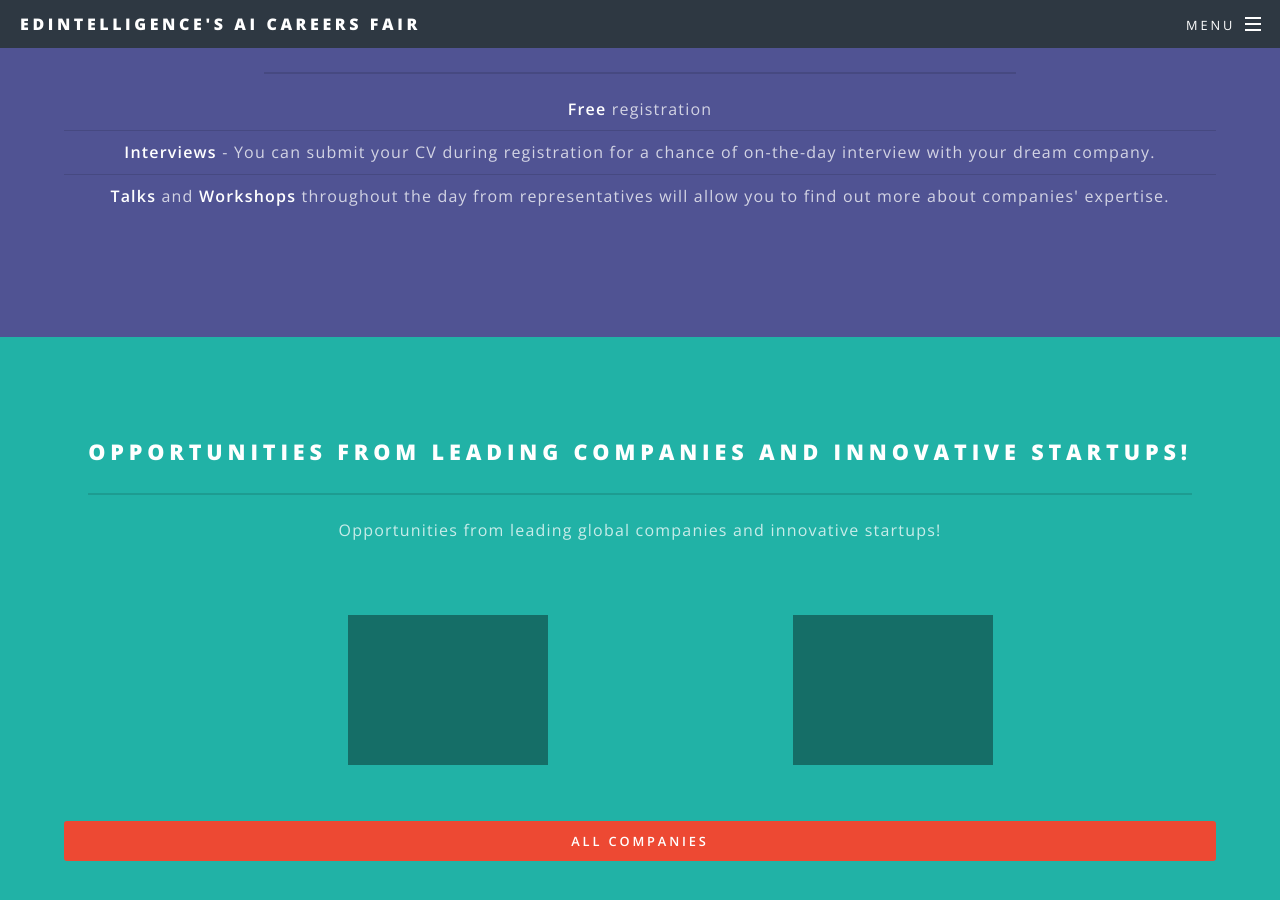
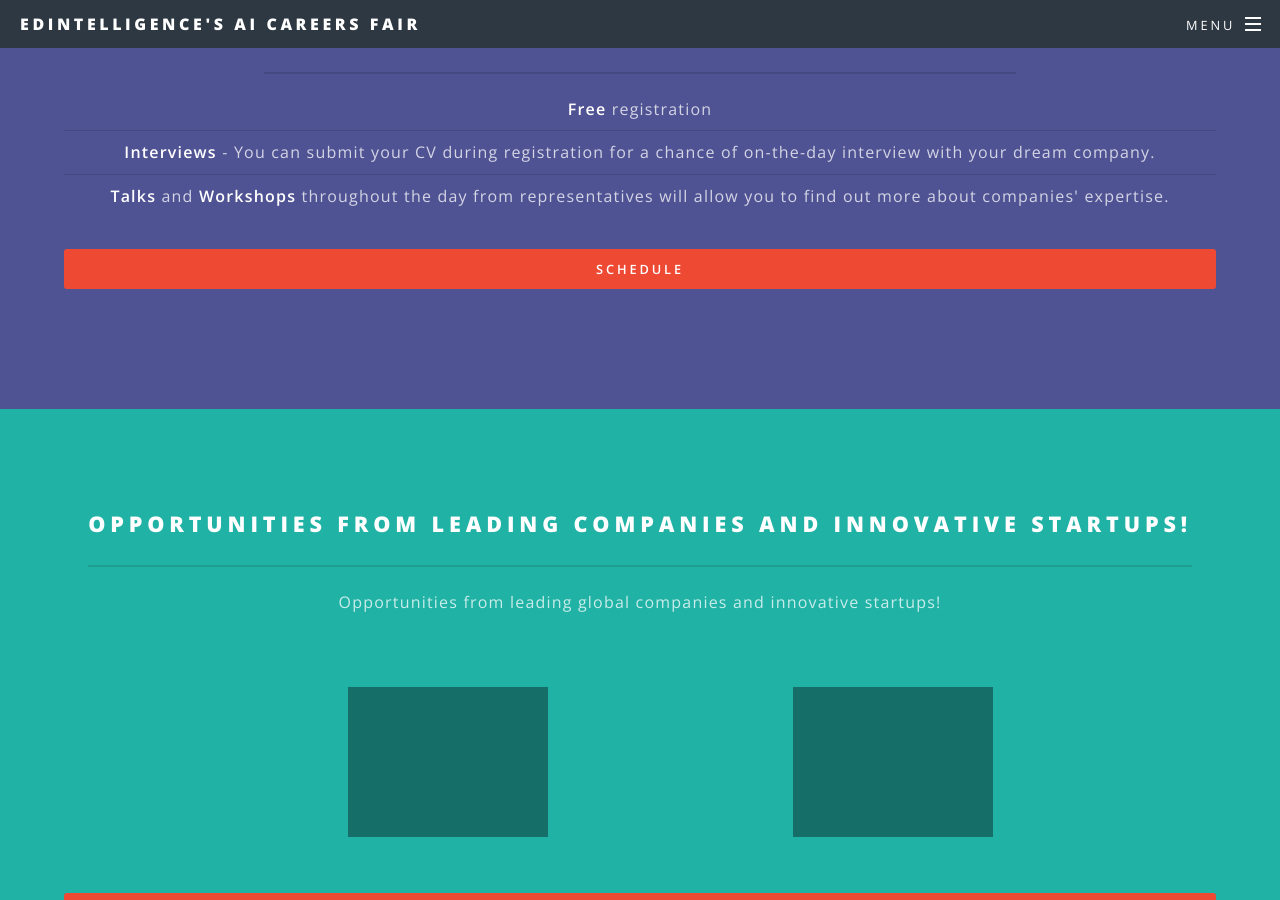
Before and after one commit to edintelligence/edintelligence.github.io-fair, a Jekyll site: the page built from index.html, in a window 1280 px wide and 900 px high, scrolled down 1022 px. Built offline with Jekyll 4.4.1, drawn with Linux system fonts in a browser that asks for light colours.

Commit message:
added a button to the schedule on the home page.

```diff
--- a/index.html
+++ b/index.html
@@ -23,6 +23,9 @@
 										<li><b>Free</b> registration</li>
 										<li><b>Interviews</b> - You can submit your CV during registration for a chance of on-the-day interview with your dream company.</li>
 										<li><b>Talks</b> and <b>Workshops</b> throughout the day from representatives will allow you to find out more about companies' expertise.</li>
+									</ul>
+									<ul class="actions vertical">
+										<li><a href="schedule.html" class="button fit special">Schedule</a></li>
 									</ul>
 								</header>
 							</div>
```
Also changed, not shown: 1 other file.
